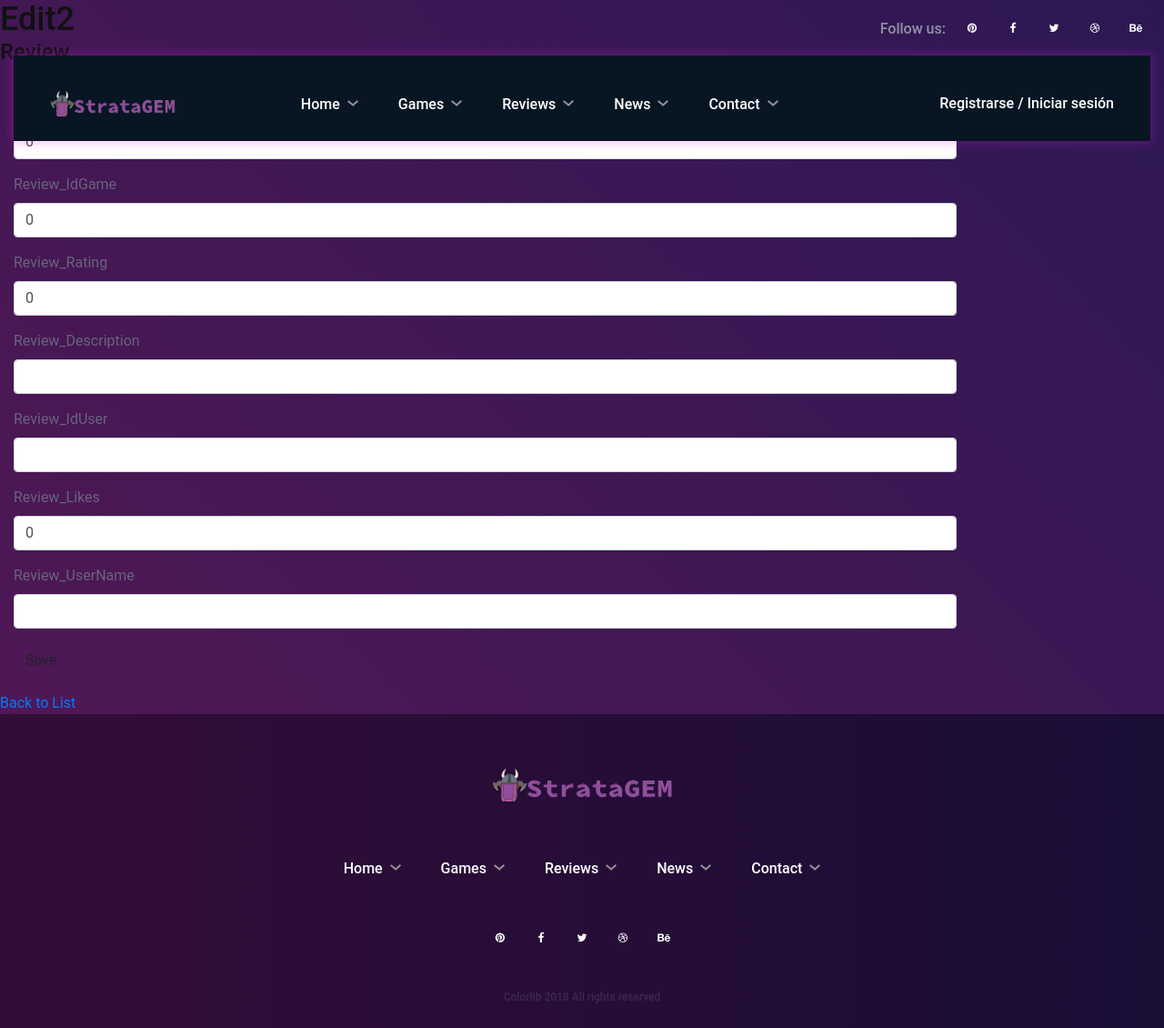
After one commit to eze-echu/StrataGEM, an ASP.NET MVC app: template Code/strataGEM/Views/Review/Edit.cshtml in a window 1280 px wide. The commit adds this page. Shown: the whole page at 91% size. Run offline with ASP.NET Core 8 and stand-ins for ASP.NET MVC 5, Linux system fonts and the light colour scheme; the template is opened without the code that fills it, so the values that code supplies are empty; the project's own start-up code is not run, and a stand-in starts its controllers and pages; some libraries are stand-ins or nearby versions.

Commit message:
Nuevos Models y comienzo de editar

```diff
--- /dev/null
+++ b/Code/strataGEM/Views/Review/Edit.cshtml
@@ -0,0 +1,83 @@
+@model strataGEM.Models.Review
+
+@{
+    ViewBag.Title = "Edit";
+}
+
+<h2>Edit2</h2>
+
+@using (Html.BeginForm())
+{
+    @Html.AntiForgeryToken()
+
+    <div class="form-horizontal">
+        <h4>Review</h4>
+        <hr />
+        @Html.ValidationSummary(true, "", new { @class = "text-danger" })
+        <div class="form-group">
+            @Html.LabelFor(model => model.Review_Id, htmlAttributes: new { @class = "control-label col-md-2" })
+            <div class="col-md-10">
+                @Html.EditorFor(model => model.Review_Id, new { htmlAttributes = new { @class = "form-control" } })
+                @Html.ValidationMessageFor(model => model.Review_Id, "", new { @class = "text-danger" })
+            </div>
+        </div>
+
+        <div class="form-group">
+            @Html.LabelFor(model => model.Review_IdGame, htmlAttributes: new { @class = "control-label col-md-2" })
+            <div class="col-md-10">
+                @Html.EditorFor(model => model.Review_IdGame, new { htmlAttributes = new { @class = "form-control" } })
+                @Html.ValidationMessageFor(model => model.Review_IdGame, "", new { @class = "text-danger" })
+            </div>
+        </div>
+
+        <div class="form-group">
+            @Html.LabelFor(model => model.Review_Rating, htmlAttributes: new { @class = "control-label col-md-2" })
+            <div class="col-md-10">
+                @Html.EditorFor(model => model.Review_Rating, new { htmlAttributes = new { @class = "form-control" } })
+                @Html.ValidationMessageFor(model => model.Review_Rating, "", new { @class = "text-danger" })
+            </div>
+        </div>
+
+        <div class="form-group">
+            @Html.LabelFor(model => model.Review_Description, htmlAttributes: new { @class = "control-label col-md-2" })
+            <div class="col-md-10">
+                @Html.EditorFor(model => model.Review_Description, new { htmlAttributes = new { @class = "form-control" } })
+                @Html.ValidationMessageFor(model => model.Review_Description, "", new { @class = "text-danger" })
+            </div>
+        </div>
+
+        <div class="form-group">
+            @Html.LabelFor(model => model.Review_IdUser, htmlAttributes: new { @class = "control-label col-md-2" })
+            <div class="col-md-10">
+                @Html.EditorFor(model => model.Review_IdUser, new { htmlAttributes = new { @class = "form-control" } })
+                @Html.ValidationMessageFor(model => model.Review_IdUser, "", new { @class = "text-danger" })
+            </div>
+        </div>
+
+        <div class="form-group">
+            @Html.LabelFor(model => model.Review_Likes, htmlAttributes: new { @class = "control-label col-md-2" })
+            <div class="col-md-10">
+                @Html.EditorFor(model => model.Review_Likes, new { htmlAttributes = new { @class = "form-control" } })
+                @Html.ValidationMessageFor(model => model.Review_Likes, "", new { @class = "text-danger" })
+            </div>
+        </div>
+
+        <div class="form-group">
+            @Html.LabelFor(model => model.Review_UserName, htmlAttributes: new { @class = "control-label col-md-2" })
+            <div class="col-md-10">
+                @Html.EditorFor(model => model.Review_UserName, new { htmlAttributes = new { @class = "form-control" } })
+                @Html.ValidationMessageFor(model => model.Review_UserName, "", new { @class = "text-danger" })
+            </div>
+        </div>
+
+        <div class="form-group">
+            <div class="col-md-offset-2 col-md-10">
+                <input type="submit" value="Save" class="btn btn-default" />
+            </div>
+        </div>
+    </div>
+}
+
+<div>
+    @Html.ActionLink("Back to List", "Index")
+</div>
--- a/Code/strataGEM/Views/Shared/_PerUser.cshtml
+++ b/Code/strataGEM/Views/Shared/_PerUser.cshtml
@@ -6,7 +6,7 @@
     if (b == (string)ViewData["n"])
     {
         <p>Eliminar</p>
-        <a href="@Html.Action("Editar", "Review", new { id = aaaa})">Editar</a>
+        <a href="@Html.Action("Edit", "Review", new { id = aaaa})">Editar</a>
     }
 }
 else
```
Also changed, not shown: Code/strataGEM/Models/Clases.cs (+0 -50 lines), Code/strataGEM/Models/Game.cs (added, +32 -0 lines), Code/strataGEM/Models/Review.cs (added, +34 -0 lines), Code/strataGEM/strataGEM.csproj.
